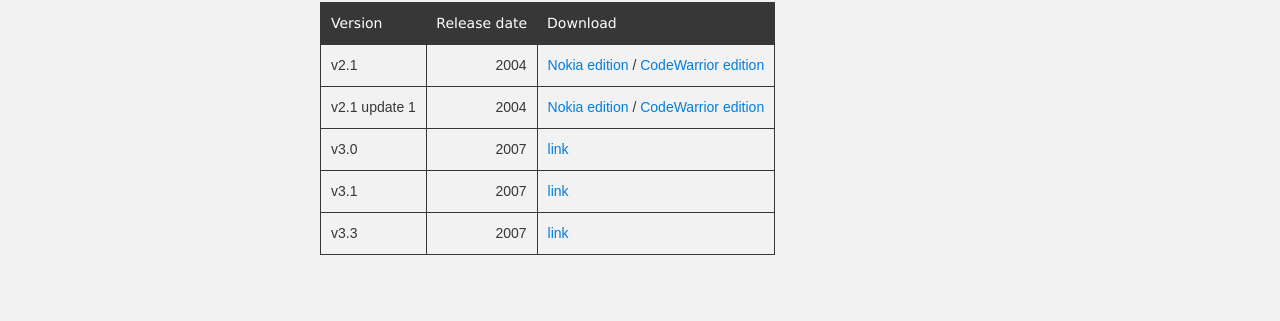
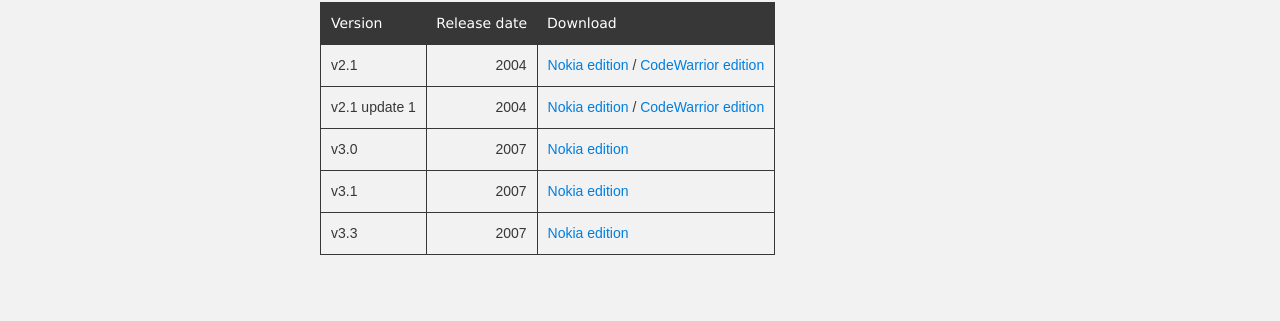
Before and after one commit to mrRosset/Symbian-Archive, a Jekyll site: the page built from SDKs-UIQ&S3.md, in a window 1280 px wide. Shown: the part 309-630 px from the top of the page. Built offline with Jekyll 4.4.1, drawn with Linux system fonts in a browser that asks for light colours; our own code applies the rules of GitHub Pages for plain Markdown files; the repository's description, which GitHub fills in, is left out.

Commit message:
change wording

```diff
--- a/SDKs-UIQ&S3.md
+++ b/SDKs-UIQ&S3.md
@@ -4,9 +4,9 @@
 |---------------|---------------:|----------|
 | v2.1          | 		    2004 | [Nokia edition](https://mega.nz/#!vpc3wbSS!-cDLuABGy2s66q2FZNPg7veKtsvo9qLfy0ObaY2mRFw) / [CodeWarrior edition](https://mega.nz/#!i98RGD7J!ZtCTHX0ZC--rL-CI3Jc4ltVUAeXIQkqKZTeOfA-64wk) |
 | v2.1 update 1 | 		    2004 | [Nokia edition](https://mega.nz/#!vsMwjJ6a!iVNlFiF4fzNpfHY_L01t3SR7o27sVb5suWv0UO6fSIU) / [CodeWarrior edition](https://mega.nz/#!Lp9R2DpT!74dbrtDMj98oLdhHElZIMz4gvyfRyWzoCeH545anRH8) |
-| v3.0          | 		    2007 | [link](https://mega.nz/#!fss3gBTI!cwsjtIibZDWBRYxvbLqLzet4NOch0AX8lyqhGzvr-mY) |
-| v3.1          | 		    2007 | [link](https://mega.nz/#!3p9hDD5b!qWGAKqNpYDw3-mKoV5wFNmfcljmkqYtgS-hE3zShrzc) |
-| v3.3          | 		    2007 | [link](https://mega.nz/#!GxEyjZoR!LDMiIk-OYqClKPc6Jpxbhi0daYV4vLmfUWcApVmT4kE) |
+| v3.0          | 		    2007 | [Nokia edition](https://mega.nz/#!fss3gBTI!cwsjtIibZDWBRYxvbLqLzet4NOch0AX8lyqhGzvr-mY) |
+| v3.1          | 		    2007 | [Nokia edition](https://mega.nz/#!3p9hDD5b!qWGAKqNpYDw3-mKoV5wFNmfcljmkqYtgS-hE3zShrzc) |
+| v3.3          | 		    2007 | [Nokia edition](https://mega.nz/#!GxEyjZoR!LDMiIk-OYqClKPc6Jpxbhi0daYV4vLmfUWcApVmT4kE) |
 
 <br>
 
```
